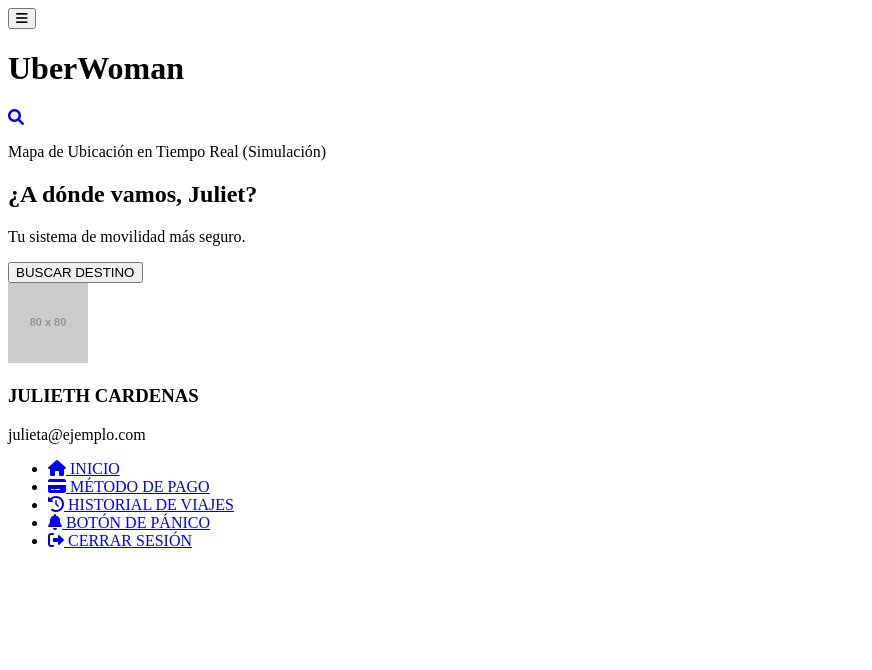
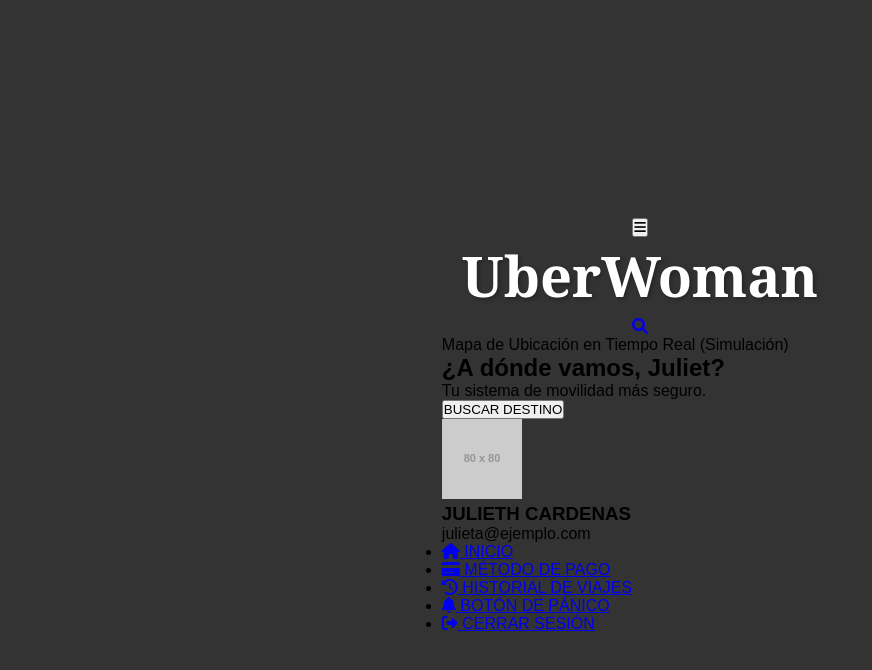
Before and after one commit to angieju059/uber-woman-backend, a website: page Frontend/plataforma_principal.html in a window 1280 px wide. Shown: the whole page, without its empty margins (0-872 px from the left). Drawn offline with Linux system fonts and the light colour scheme; the site is published under a folder, as on GitHub Pages, so addresses that start at the root find nothing; placeholder pictures from the web are drawn by us.

Commit message:
Fix: Ruta de CSS simplificada y corregida para GitHub Pages

```diff
--- a/Frontend/plataforma_principal.html
+++ b/Frontend/plataforma_principal.html
@@ -4,7 +4,7 @@
     <meta charset="UTF-8">
     <meta name="viewport" content="width=device-width, initial-scale=1.0">
     <title>Plataforma Principal - Uber Woman</title>
-    <link rel="stylesheet" href="/uber-woman-backend/Style.css">
+    <link rel="stylesheet" href="Style.css">
     <link rel="stylesheet" href="https://cdnjs.cloudflare.com/ajax/libs/font-awesome/6.0.0-beta3/css/all.min.css">
 </head>
 <body>
@@ -20,13 +20,12 @@
                 <a href="busqueda_precios.html" class="header-icon search-icon">
                     <i class="fas fa-search"></i>
                 </a>
-                </div>
+            </div>
         </header>
 
         <main class="content">
             <div class="map-simulation">
                 <p>Mapa de Ubicación en Tiempo Real (Simulación)</p>
-
             </div>
 
             <div class="info-card">
@@ -73,20 +72,17 @@
             const userData = localStorage.getItem('currentUser');
             if (userData) {
                 const user = JSON.parse(userData);
-                // Si el nombre existe, úsalo. Si no, usa "Usuario" por defecto.
                 userNameElement.textContent = user.name ? user.name.toUpperCase() : "USUARIA WOMAN";
                 userEmailElement.textContent = user.email;
             } else {
-                // Esto está comentado para que puedas trabajar fácilmente
+                // Si no hay datos, redirigir al login (comentado para evitar interrupciones)
                 // window.location.href = 'ingreso_registro.html';
             }
 
             // 3. LÓGICA DE CERRAR SESIÓN (CRUD: BORRADO)
             logoutButton.addEventListener('click', (e) => {
                 e.preventDefault();
-                // Elimina los datos del usuario de la memoria local (CRUD: Borrado)
                 localStorage.removeItem('currentUser');
-                // Redirige al login
                 window.location.href = 'ingreso_registro.html';
             });
         });
```
